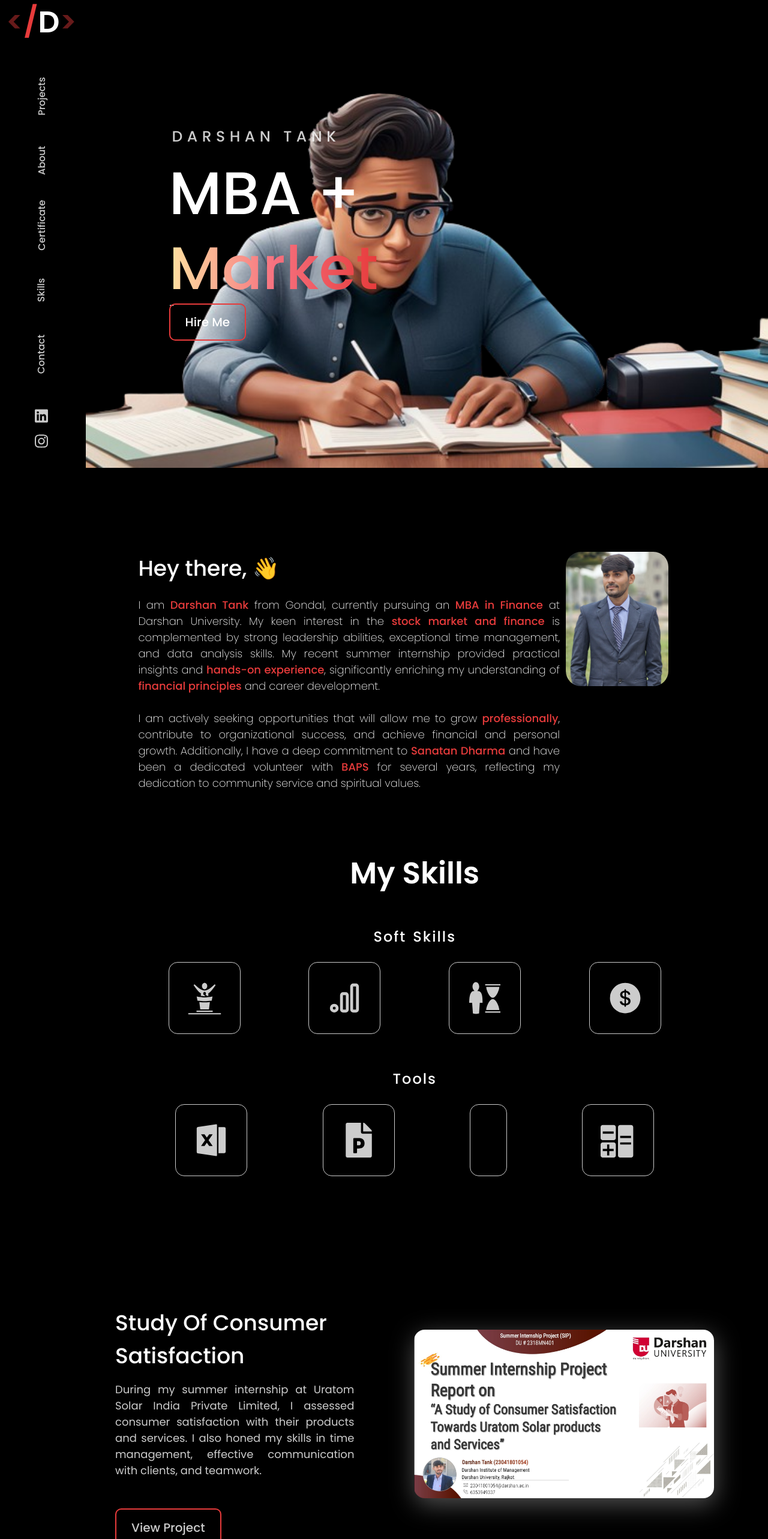
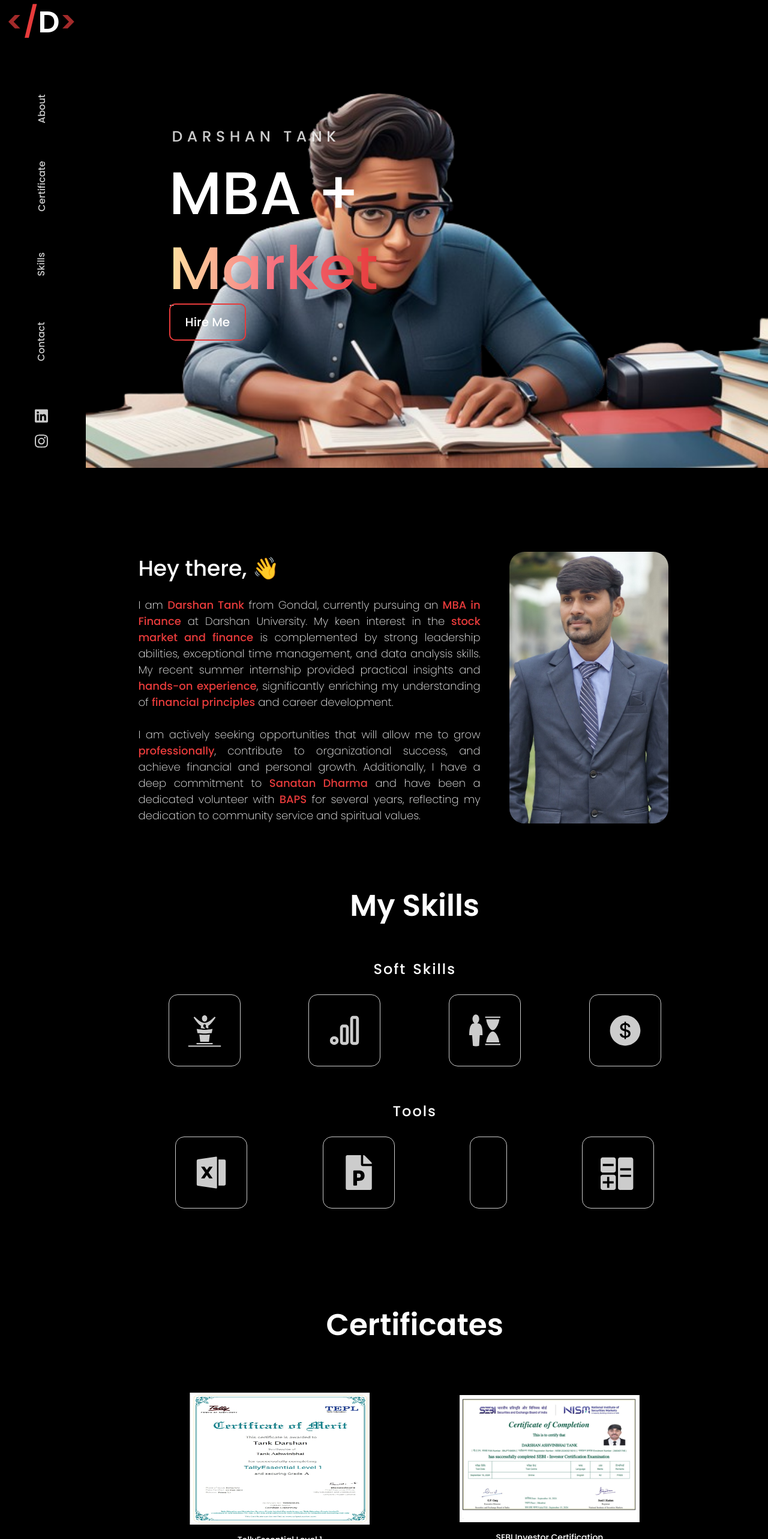
Before and after one commit to Keval-Kankrecha/darshan-portfolio, a React (Create React App) app: page / in a window 1280 px wide. Shown: the part 20-2586 px from the top of the page at 60% size. Built offline with nearby package versions, Linux system fonts and the light colour scheme; some icons are missing.

Commit message:
improvement

```diff
--- a/src/App.js
+++ b/src/App.js
@@ -7,7 +7,6 @@ import AnimatedCursor from "react-animated-cursor"
 import HeaderComponent from './Components/HeaderComponent';
 import SkilComponent from './Components/SkillComponent';
 import FooterComponent from './Components/FooterComponent';
-import ProjectComponent from './Components/ProjectComponent';
 import ContactFormComponent from './Components/ContactFormComponent';
 import AboutComponent from './Components/AboutComponent';
 import CertificateComponent from './Components/CertificateComponent';
@@ -36,13 +35,6 @@ const Portfolio = () => {
         <HeaderComponent />
         <AboutComponent id="about"/>
         <SkilComponent id="skill"/>
-        <ProjectComponent
-          projectTitle="Study Of Consumer Satisfaction"
-          projectDesc="During my summer internship at Uratom Solar India Private Limited, I assessed consumer satisfaction with their products and services. I also honed my skills in time management, effective communication with clients, and teamwork."
-          projectLink="https://github.com/KevalKankrecha-2/YOGINAGARYUVAK-MANDAL"
-          deployedProjectLink="#"
-          projectImg={require('./Images/Screenshot_2024-08-15-12-31-51-007_cn.wps.xiaomi.abroad.lite.jpg')}
-        />
          <CertificateComponent id="certificate"/>
         <ContactFormComponent id="contact"/>
         <FooterComponent />
--- a/src/Components/FooterComponent.js
+++ b/src/Components/FooterComponent.js
@@ -8,7 +8,7 @@ export default function FooterComponent() {
   }
   return (
     <div className='footer'>
-        Made with ❤ by Darshan Tank <span style={styleSymbol}>©</span> 2024
+        Made with ❤ by Darshan Tank <span style={styleSymbol}>©</span> {new Date().getFullYear()}
     </div>
   )
 }
--- a/src/Components/NavbarComponent.js
+++ b/src/Components/NavbarComponent.js
@@ -32,16 +32,6 @@ export default function Navbar() {
         className={click ? "nav-menu active" : "nav-menu"}
         onClick={handleCLick}
       >
-        <li>
-          <Link
-          className="navLink"
-            activeClass="active"
-            to="project"
-            spy={true}
-            smooth={true}
-            duration={30}
-          >Projects</Link>
-        </li>
         <li>
           <Link
           className="navLink"
--- a/src/Components/ProjectComponent.js
+++ /dev/null
@@ -1,28 +0,0 @@
-import React from 'react';
-import Tilt from 'react-parallax-tilt';
-import pdffile from '../Images/23041801054.pdf'
-
-export default function ProjectComponent(props) {
-
-  const handleDownload = () => {
-    window.open(pdffile, '_blank');
-  };
-
-  return (
-    <div className='project-window' id = {props.id}>
-      <div className={`project-wrapper ${props.className}`}>
-        <div className="about-project">
-          <div className="project-title">{props.projectTitle}</div>
-          <div className="desc" style={{ textAlign: 'justify' }}>{props.projectDesc}</div>
-          <button className='btn' onClick={handleDownload}><span>View Project</span></button>
-        </div>
-
-        <div>
-    </div>
-        <Tilt className="project-img" gyroscope= {true} >
-            <a href={props.deployedProjectLink} target= "_blank" rel="noopener noreferrer"><img src={props.projectImg} alt="Displaying Project" /></a>
-        </Tilt>
-      </div>
-    </div>
-  )
-}
```
Also changed, not shown: src/Images/Screenshot_2024-08-15-12-31-51-007_cn.wps.xiaomi.abroad.lite.jpg (deleted), src/index.min.css.
